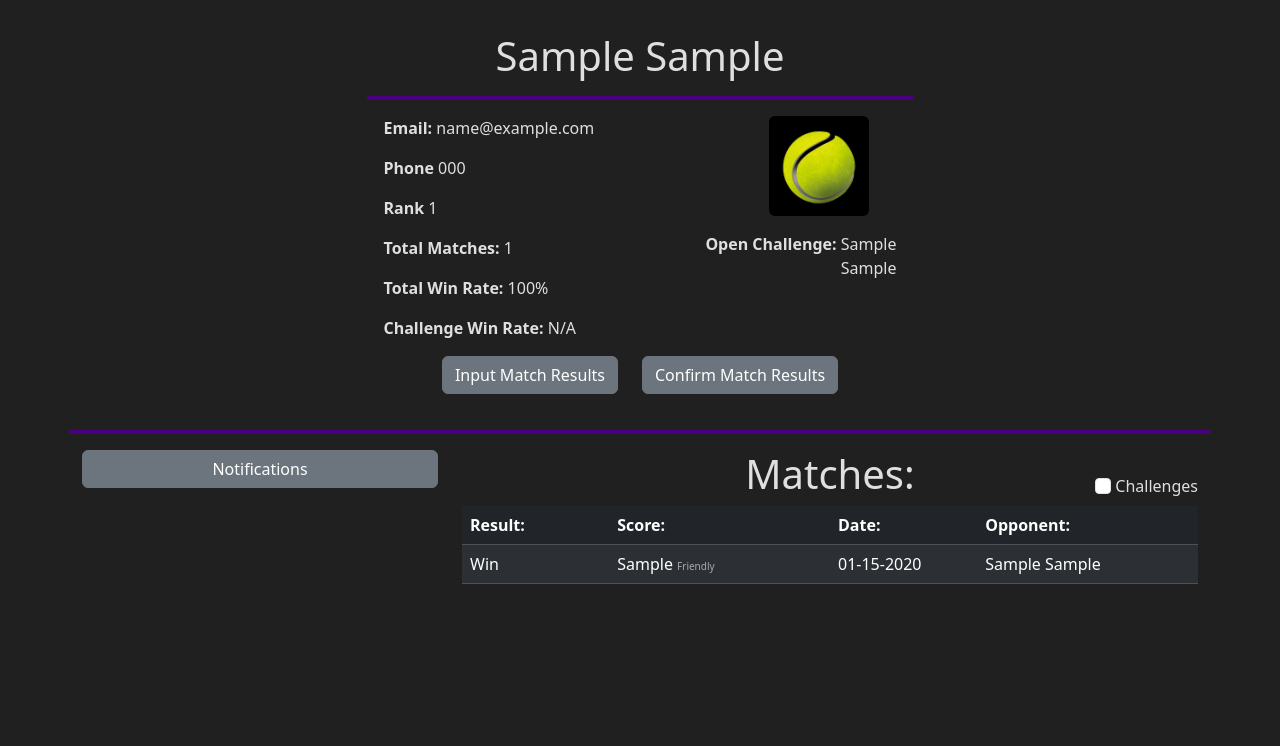
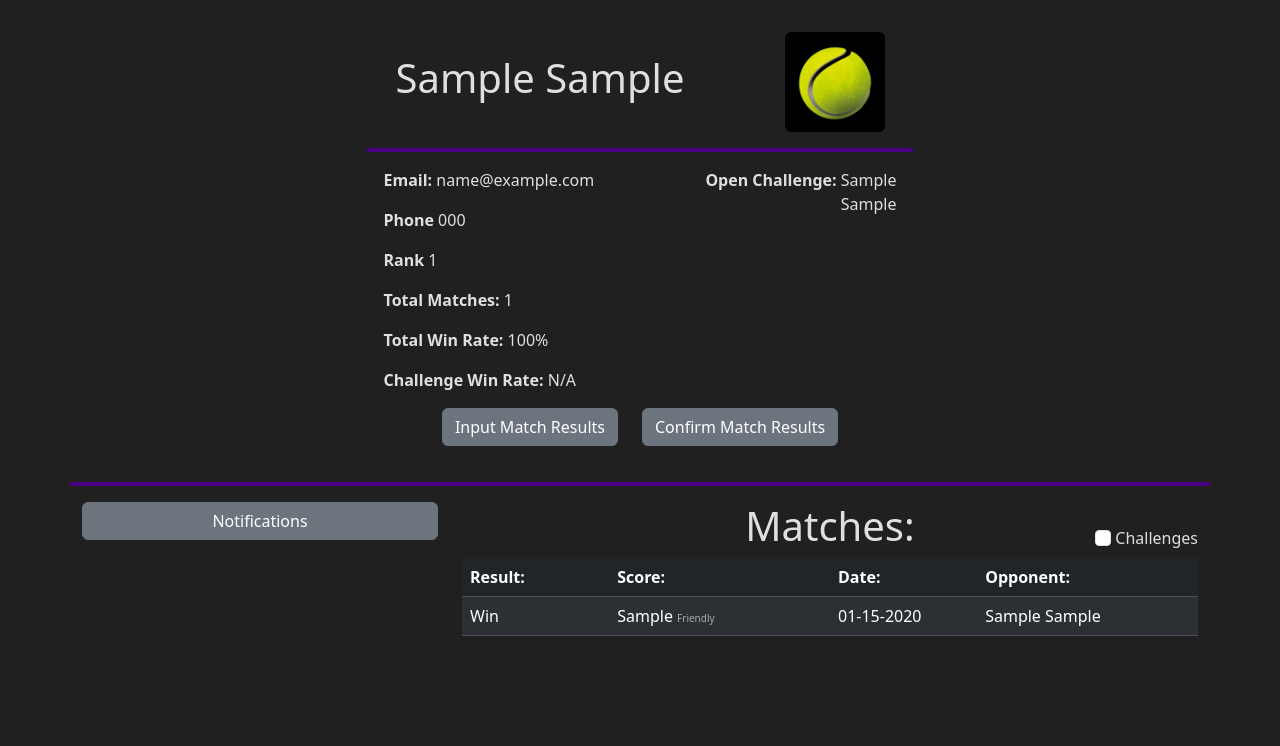
Before and after one commit to Standfordb/Lincoln-Park-Tennis-Ladder, a Flask app: page /profile?id=1 in a window 1280 px wide. Shown: the part 80-826 px from the top of the page. Run offline with Flask 3, Linux system fonts and the light colour scheme; a user stored in the database is signed in; tables that the repository leaves empty hold one stand-in row (values such as "Sample post"); some libraries are stand-ins or nearby versions.

Commit message:
Update profile.html

```diff
--- a/app/templates/profile.html
+++ b/app/templates/profile.html
@@ -14,7 +14,14 @@
     <div class="p-3"></div>
     <div class="row justify-content-center">
         <div class="col-12 col-lg-6">
-            <h1 class="text-center">{{ profile.first }} {{ profile.last }}</h1>
+            <div class="row justify-content-between align-items-center">
+                <div class="col-auto" style="margin-left: 5%">
+                    <h1>{{ profile.first }} {{ profile.last }}</h1>
+                </div>
+                <div class="col-auto" style="margin-right: 5%">
+                    <img src="/static/images/tennisballicon.avif" alt="Profile picture" class="rounded" width="100px" height="100px">
+                </div>
+            </div>
             <hr class="border-4 opacity-100">
             <div class="row">
                 <div class="col-6" style="padding-left: 5%">
@@ -55,12 +62,6 @@
                     </p>
                 </div>
                 <div class="col-6 text-end" style="padding-right: 5%">
-                    <div class="row mb-3">
-                        <div class="col-4"></div>
-                        <div class="col-8 text-center">
-                            <img src="/static/images/tennisballicon.avif" alt="Profile picture" class="rounded" width="100px" height="100px">
-                        </div>
-                    </div>
                     <p>
                         <strong>
                             Open Challenge:
```
